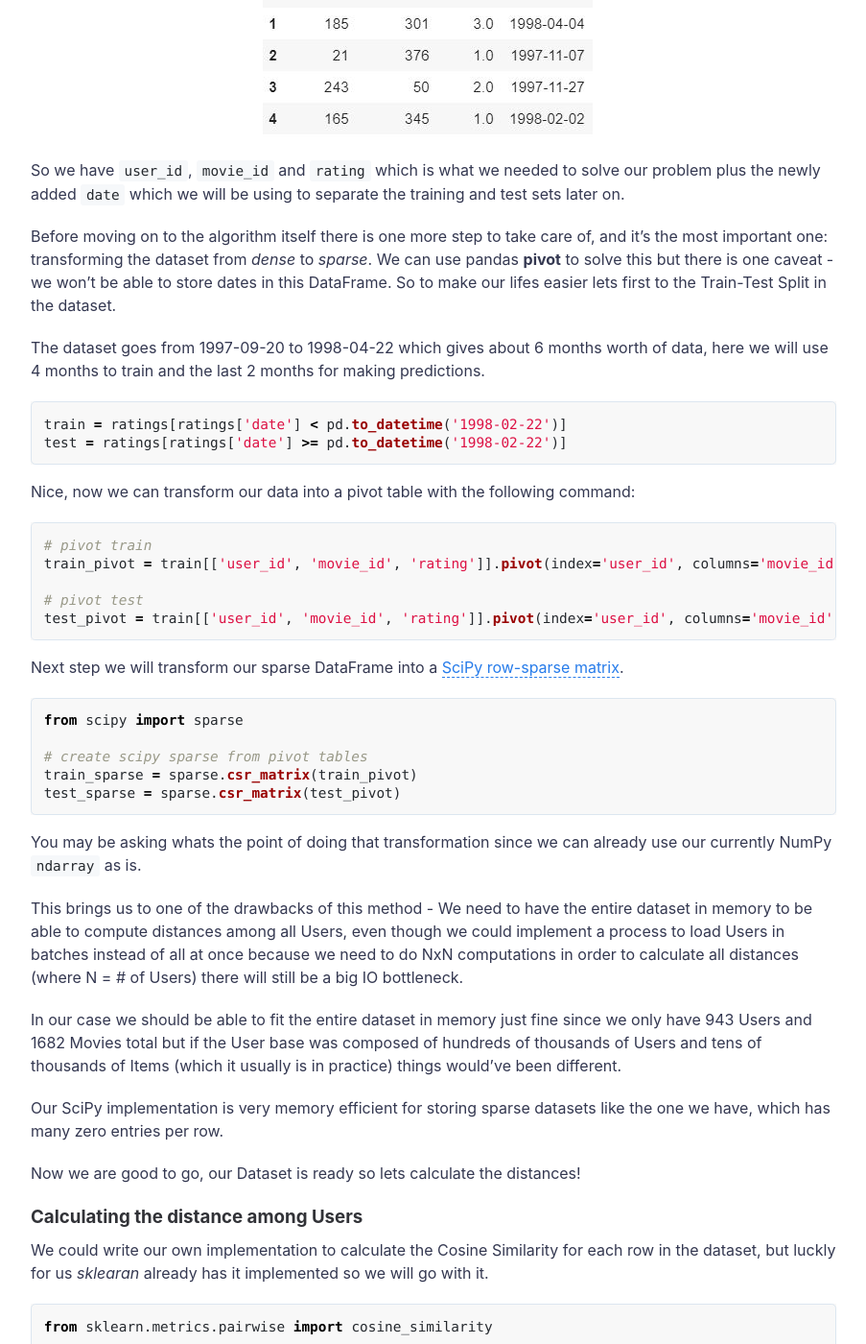
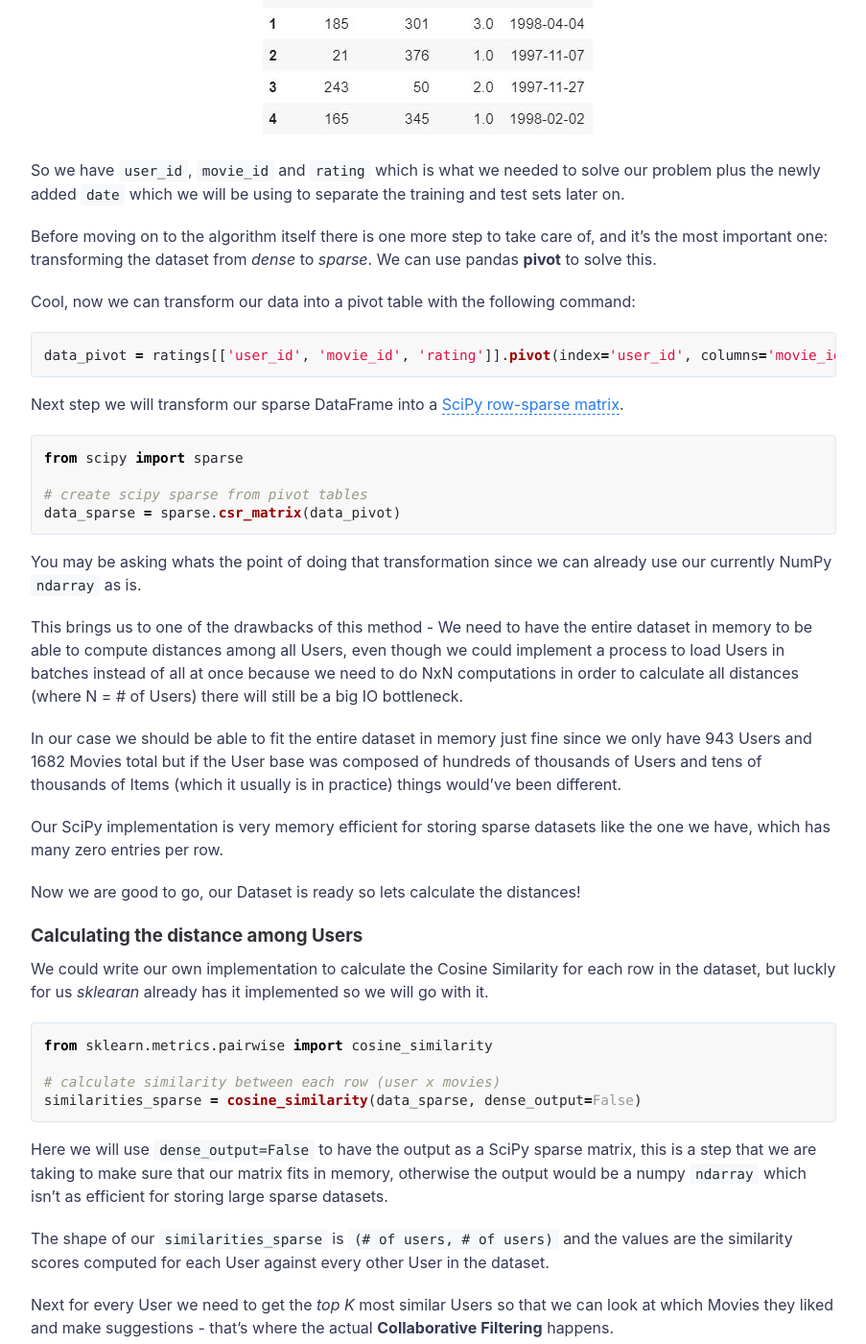
Before and after one commit to marciovai/marciovai.github.io, a Jekyll site: the page built from _posts/2020-07-03-building-a-recommendation-system-in-python.md, in a window 1280 px wide and 1400 px high, scrolled down 5170 px. Shown: the whole window at 96% size, without its empty margins (188-1091 px from the left). Built offline with Jekyll 4.4.1, drawn with Linux system fonts in a browser that asks for light colours; comment, search, counter and statistics services are not loaded; some of the changed text lies outside the part shown.

Commit message:
Checkpoint, fix errors, remove test

````diff
--- a/_posts/2020-07-03-building-a-recommendation-system-in-python.md
+++ b/_posts/2020-07-03-building-a-recommendation-system-in-python.md
@@ -133,22 +133,11 @@ ratings.head()
 
 So we have ```user_id```, ```movie_id``` and ```rating``` which is what we needed to solve our problem plus the newly added ```date``` which we will be using to separate the training and test sets later on.
 
-Before moving on to the algorithm itself there is one more step to take care of, and it's the most important one: transforming the dataset from *dense* to *sparse*. We can use pandas **pivot** to solve this but there is one caveat - we won't be able to store dates in this DataFrame. So to make our lifes easier lets first to the Train-Test Split in the dataset.
+Before moving on to the algorithm itself there is one more step to take care of, and it's the most important one: transforming the dataset from *dense* to *sparse*. We can use pandas **pivot** to solve this.
 
-The dataset goes from 1997-09-20 to 1998-04-22 which gives about 6 months worth of data, here we will use 4 months to train and the last 2 months for making predictions.
-
+Cool, now we can transform our data into a pivot table with the following command:
 ```python
-train = ratings[ratings['date'] < pd.to_datetime('1998-02-22')]
-test = ratings[ratings['date'] >= pd.to_datetime('1998-02-22')]
-```
-
-Nice, now we can transform our data into a pivot table with the following command:
-```python
-# pivot train
-train_pivot = train[['user_id', 'movie_id', 'rating']].pivot(index='user_id', columns='movie_id').fillna(0).astype(int)
-
-# pivot test
-test_pivot = train[['user_id', 'movie_id', 'rating']].pivot(index='user_id', columns='movie_id').fillna(0).astype(int)
+data_pivot = ratings[['user_id', 'movie_id', 'rating']].pivot(index='user_id', columns='movie_id').fillna(0).astype(int)
 ```
 
 Next step we will transform our sparse DataFrame into a [SciPy row-sparse matrix](https://docs.scipy.org/doc/scipy/reference/generated/scipy.sparse.csr_matrix.html).
@@ -157,8 +146,7 @@ Next step we will transform our sparse DataFrame into a [SciPy row-sparse matrix
 from scipy import sparse
 
 # create scipy sparse from pivot tables
-train_sparse = sparse.csr_matrix(train_pivot)
-test_sparse = sparse.csr_matrix(test_pivot)
+data_sparse = sparse.csr_matrix(data_pivot)
 ```
 
 You may be asking whats the point of doing that transformation since we can already use our currently NumPy ```ndarray``` as is.
@@ -179,12 +167,12 @@ We could write our own implementation to calculate the Cosine Similarity for eac
 from sklearn.metrics.pairwise import cosine_similarity
 
 # calculate similarity between each row (user x movies)
-similarities_sparse = cosine_similarity(train_sparse, dense_output=False)
+similarities_sparse = cosine_similarity(data_sparse, dense_output=False)
 ```
 
 Here we will use ```dense_output=False``` to have the output as a SciPy sparse matrix, this is a step that we are taking to make sure that our matrix fits in memory, otherwise the output would be a numpy ```ndarray``` which isn't as efficient for storing large sparse datasets.
 
-The shape of our  ```similarities_sparse``` is ```(training_users, training_users)``` and the values are the similarity scores computed for each User against every other User in the dataset.
+The shape of our  ```similarities_sparse``` is ```(# of users, # of users)``` and the values are the similarity scores computed for each User against every other User in the dataset.
 
 Next for every User we need to get the *top K* most similar Users so that we can look at which Movies they liked and make suggestions - that's where the actual **Collaborative Filtering** happens.
 
@@ -200,7 +188,7 @@ def top_n_idx_sparse(matrix, n):
         top_n_idx.append(matrix.indices[le + np.argpartition(matrix.data[le:ri], -n_row_pick)[-n_row_pick:]])
     return top_n_idx
 
-user_x_user_similar = top_n_idx_sparse(similarities_sparse, 5)
+user_user_similar = top_n_idx_sparse(similarities_sparse, 5)
 ```
 
 Here I decided to pick the top 5 most similar Users for each User since it should be enough for getting recommendations, but feel free to increase the value for K if your particular problem requires it.
@@ -220,12 +208,12 @@ Our dict has as keys the row numbers from the sparse matrix and user lists as va
 # gets actual user ids from data based on sparse matrix position index
 similar_users_final = {}
 for user, similar_users in user_user_similar_dict.items():
-    idx = train_pivot.index[user]
+    idx = data_pivot.index[user]
     values = []
     for value in similar_users:
-        values.append(train_pivot.index[value])
+        values.append(data_pivot.index[value])
 
-similar_users_final.update({idx: values})
+    similar_users_final.update({idx: values})
 ```
 
 So we fixed the keys of our dict to be the actual user ids from the dataset instead of the index from the sparse matrix. Last step is to obtain the actual movie ids from our list of users.
@@ -249,11 +237,11 @@ for user, similar_users in similar_users_final.items():
         pass
     # get movie ids from list of movies rated by similar users.
     # also apply extra logic to get the most high rated movies from the similar users
-    movies_rec = train[(train['user_id'].isin(similar_users)) & train['rating']>=3]
+    movies_rec = ratings[(ratings['user_id'].isin(similar_users)) & ratings['rating']>=3]
     if movies_rec.empty:
-      movies_rec = train[(train['user_id'].isin(similar_users)) & train['rating']>=2]
+      movies_rec = ratings[(ratings['user_id'].isin(similar_users)) & ratings['rating']>=2]
     if movies_rec.empty:
-      movies_rec = train[(train['user_id'].isin(similar_users)) & train['rating']>=1]
+      movies_rec = ratings[(ratings['user_id'].isin(similar_users)) & ratings['rating']>=1]
     movies_sample = movies_rec.sample(n=10)['movie_id'].values
     user_movies.update({user: list(set(movies_sample))})
 ```
````
Also changed, not shown: other parts of _posts/2020-07-03-building-a-recommendation-system-in-python.md (+2 -2 lines).
